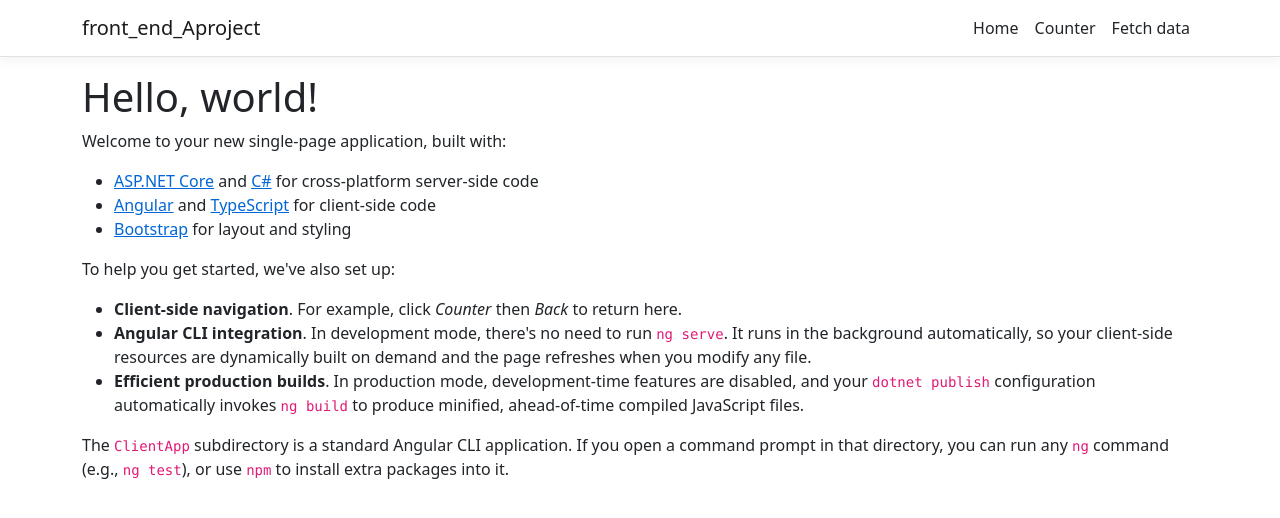
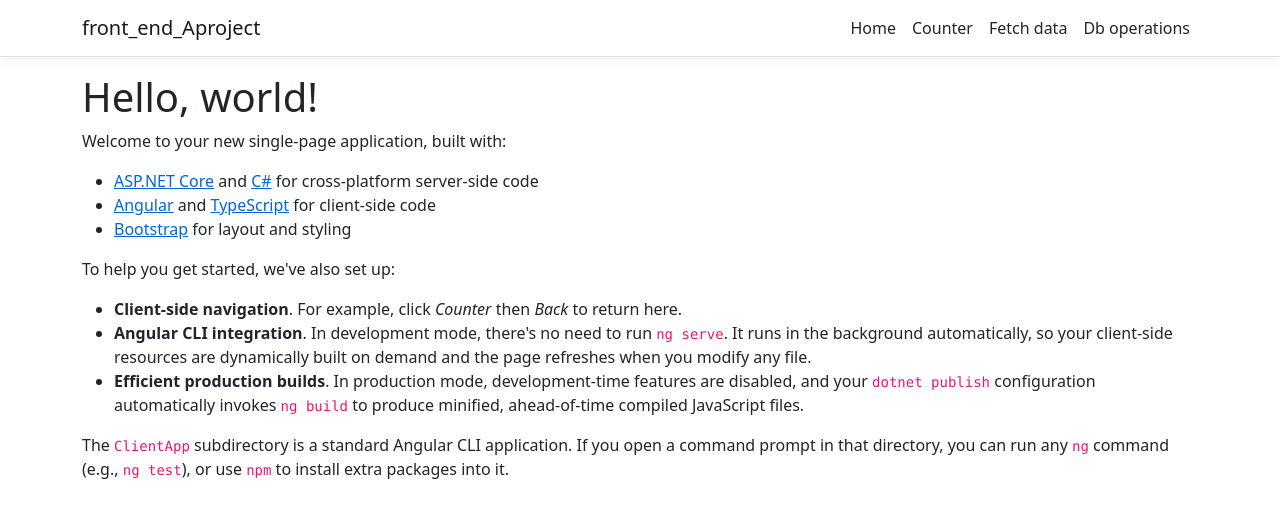
Before and after one commit to slawkoii/front_end_project, an Angular app in the folder front_end_Aproject/ClientApp/: page / in a window 1280 px wide. Shown: the top 518 px of the page. Built offline with nearby package versions, Linux system fonts and the light colour scheme.

Commit message:
modified db request componet and html

```diff
--- a/front_end_Aproject/ClientApp/src/app/nav-menu/nav-menu.component.html
+++ b/front_end_Aproject/ClientApp/src/app/nav-menu/nav-menu.component.html
@@ -20,22 +20,19 @@
         [ngClass]="{ show: isExpanded }"
       >
         <ul class="navbar-nav flex-grow">
-          <li
-            class="nav-item"
-            [routerLinkActive]="['link-active']"
-            [routerLinkActiveOptions]="{ exact: true }"
-          >
+          <li class="nav-item"
+              [routerLinkActive]="['link-active']"
+              [routerLinkActiveOptions]="{ exact: true }">
             <a class="nav-link text-dark" [routerLink]="['/']">Home</a>
           </li>
           <li class="nav-item" [routerLinkActive]="['link-active']">
-            <a class="nav-link text-dark" [routerLink]="['/counter']"
-              >Counter</a
-            >
+            <a class="nav-link text-dark" [routerLink]="['/counter']">Counter</a>
           </li>
           <li class="nav-item" [routerLinkActive]="['link-active']">
-            <a class="nav-link text-dark" [routerLink]="['/fetch-data']"
-              >Fetch data</a
-            >
+            <a class="nav-link text-dark" [routerLink]="['/fetch-data']">Fetch data</a>
+          </li>
+          <li class="nav-item" [routerLinkActive]="['link-active']">
+            <a class="nav-link text-dark" [routerLink]="['/db_operations']">Db operations</a>
           </li>
         </ul>
       </div>
```
